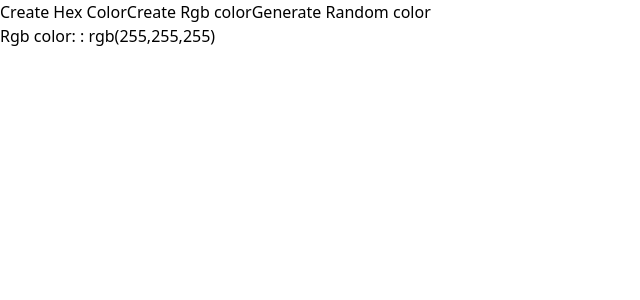
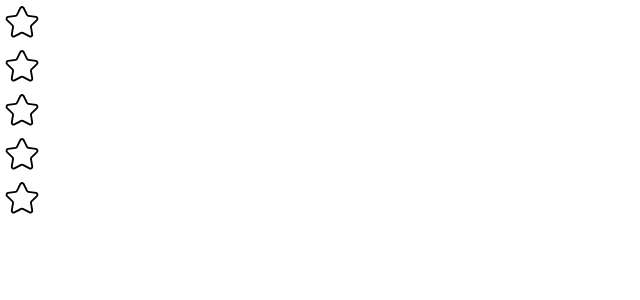
Before and after one commit to IamAshish2/REACT-COMPONENTS, a React (Vite) app: page / in a window 1280 px wide. Shown: the top 300 px of the page, without its empty margins (0-640 px from the left). Built offline with nearby package versions, Linux system fonts and the light colour scheme.

Commit message:
add star rating component

```diff
--- a/src/App.jsx
+++ b/src/App.jsx
@@ -1,9 +1,10 @@
 import Accordian from "./components/Accordian/Accordian";
 import Random from "./components/RandomColorGenerator/Random";
+import StarRating from "./components/StarRating/StarRating";
 function App() {
   return (
     <div>
-      <Random />
+      <StarRating />
     </div>
   );
 }
--- /dev/null
+++ b/src/components/StarRating/StarRating.jsx
@@ -0,0 +1,41 @@
+import React, { useState } from "react";
+import { CiStar } from "react-icons/ci";
+
+const StarRating = () => {
+  const [rating, setRating] = useState(0);
+  const [hover, setHover] = useState(0);
+
+  const stars = 5;
+
+  const handleStarClick = (index) => {
+    setRating(index);
+  };
+
+  const handleMouseMove = (index) => {
+    setHover(index);
+  };
+
+  const handleMouseLeave = () => {
+    setHover(0);
+  };
+
+  return (
+    <div className="flex border h-36 w-50 mx-auto mt-4">
+      {[...Array(stars)].map((_, index) => {
+        index += 1;
+        return (
+          <CiStar
+            key={index}
+            size={44}
+            onClick={() => handleStarClick(index)}
+            onMouseMove={() => handleMouseMove(index)}
+            onMouseLeave={handleMouseLeave}
+            className={`${rating >= index ? 'text-yellow-400' : hover >= index ? 'text-yellow-400' : 'text-black'}`}
+          />
+        );
+      })}
+    </div>
+  );
+};
+
+export default StarRating;
```
